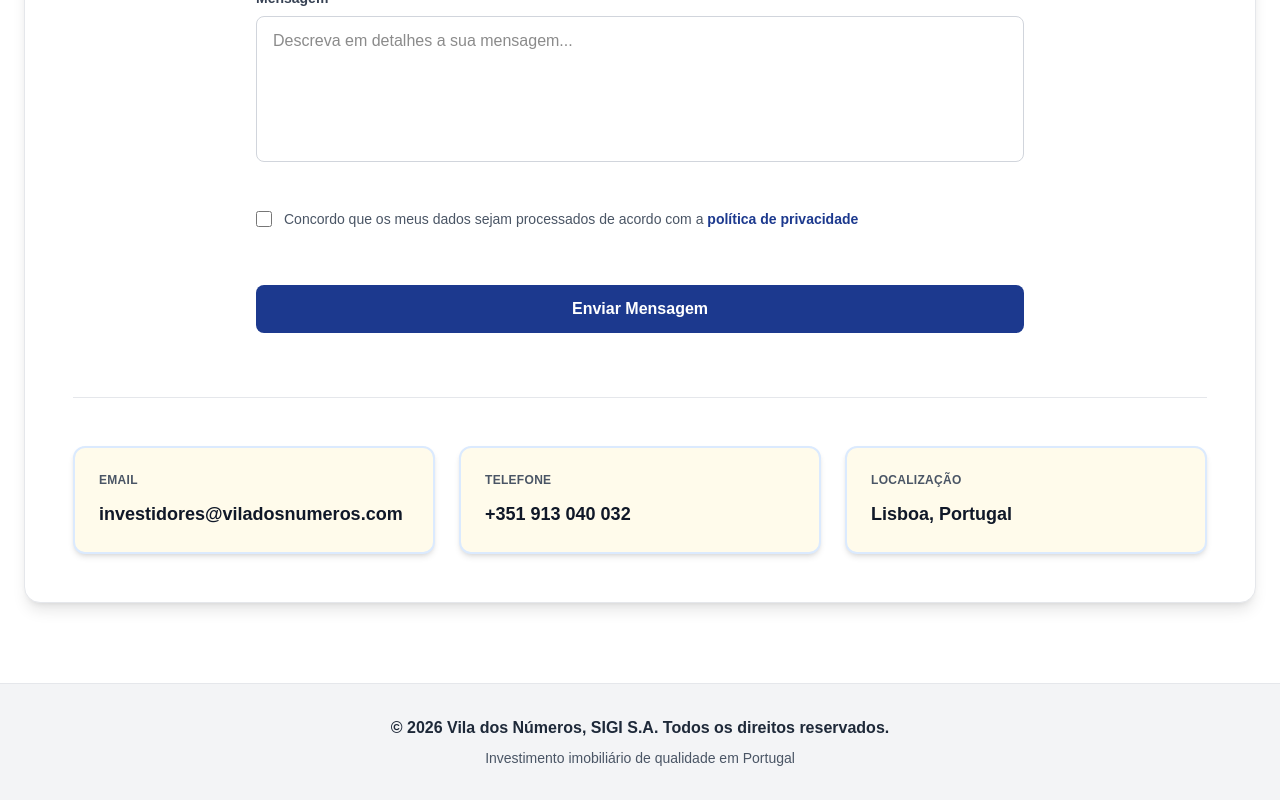
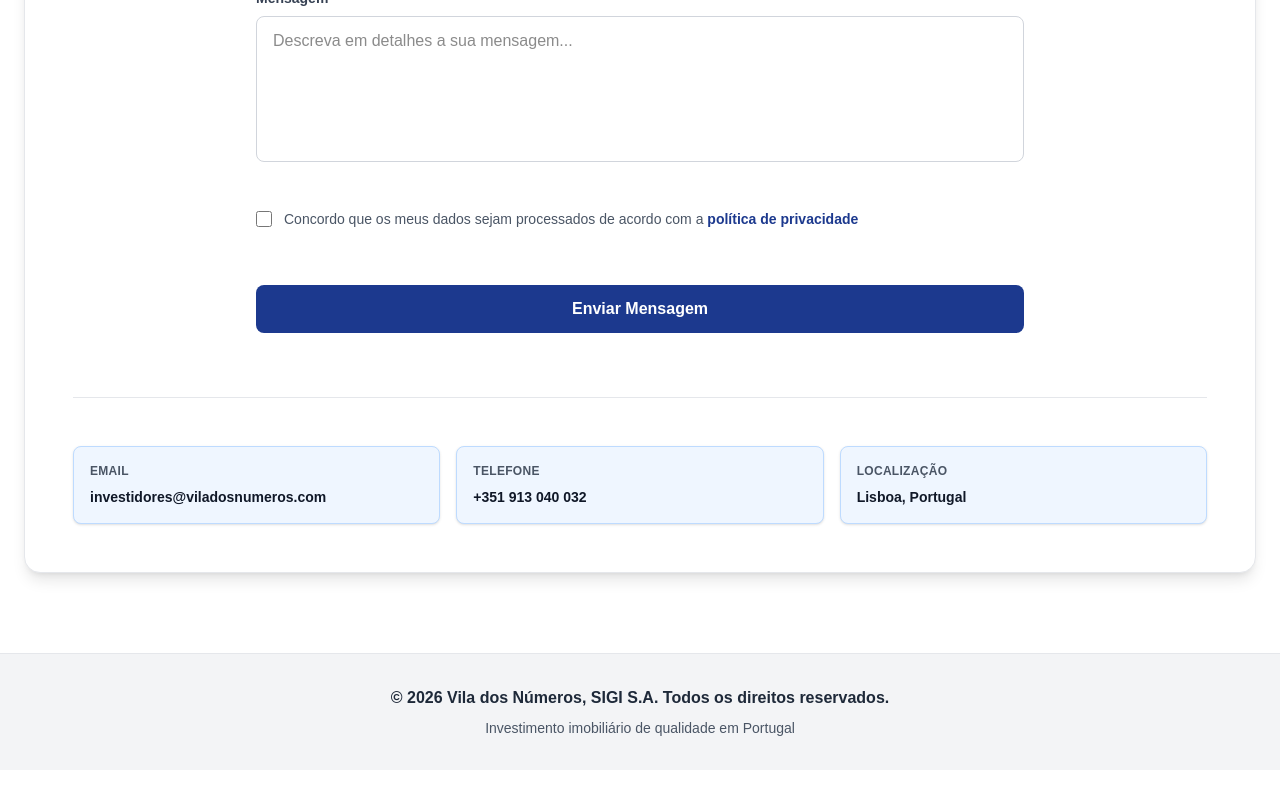
Before and after one commit to nunoleal-dotcom/viladosnumeros-headless, a Next.js app: page /investors in a window 1280 px wide. Shown: the part 1163-1963 px from the top of the page. After the commit the page ends 1933 px from the top, so only its background shows below. Built offline with nearby package versions, Linux system fonts and the light colour scheme.

Commit message:
style: Make contact boxes smaller with light blue background

```diff
--- a/app/investors/page.tsx
+++ b/app/investors/page.tsx
@@ -276,18 +276,18 @@ export default function InvestorsPage() {
             </button>
           </form>
 
-          <div className="grid grid-cols-1 md:grid-cols-3 gap-6 mt-16 pt-12 border-t border-gray-200">
-            <div className="bg-amber-50 p-6 rounded-xl border-2 border-blue-100 shadow-md hover:shadow-lg hover:border-blue-200 transition">
-              <p className="text-xs text-gray-600 font-semibold uppercase tracking-wide mb-3">Email</p>
-              <p className="text-lg font-semibold text-gray-900">investidores@viladosnumeros.com</p>
+          <div className="grid grid-cols-1 md:grid-cols-3 gap-4 mt-16 pt-12 border-t border-gray-200">
+            <div className="bg-blue-50 p-4 rounded-lg border border-blue-200 shadow-sm hover:shadow-md hover:border-blue-300 transition">
+              <p className="text-xs text-gray-600 font-semibold uppercase tracking-wide mb-2">Email</p>
+              <p className="text-sm font-semibold text-gray-900">investidores@viladosnumeros.com</p>
             </div>
-            <div className="bg-amber-50 p-6 rounded-xl border-2 border-blue-100 shadow-md hover:shadow-lg hover:border-blue-200 transition">
-              <p className="text-xs text-gray-600 font-semibold uppercase tracking-wide mb-3">Telefone</p>
-              <p className="text-lg font-semibold text-gray-900">+351 913 040 032</p>
+            <div className="bg-blue-50 p-4 rounded-lg border border-blue-200 shadow-sm hover:shadow-md hover:border-blue-300 transition">
+              <p className="text-xs text-gray-600 font-semibold uppercase tracking-wide mb-2">Telefone</p>
+              <p className="text-sm font-semibold text-gray-900">+351 913 040 032</p>
             </div>
-            <div className="bg-amber-50 p-6 rounded-xl border-2 border-blue-100 shadow-md hover:shadow-lg hover:border-blue-200 transition">
-              <p className="text-xs text-gray-600 font-semibold uppercase tracking-wide mb-3">Localização</p>
-              <p className="text-lg font-semibold text-gray-900">Lisboa, Portugal</p>
+            <div className="bg-blue-50 p-4 rounded-lg border border-blue-200 shadow-sm hover:shadow-md hover:border-blue-300 transition">
+              <p className="text-xs text-gray-600 font-semibold uppercase tracking-wide mb-2">Localização</p>
+              <p className="text-sm font-semibold text-gray-900">Lisboa, Portugal</p>
             </div>
           </div>
         </div>
```
